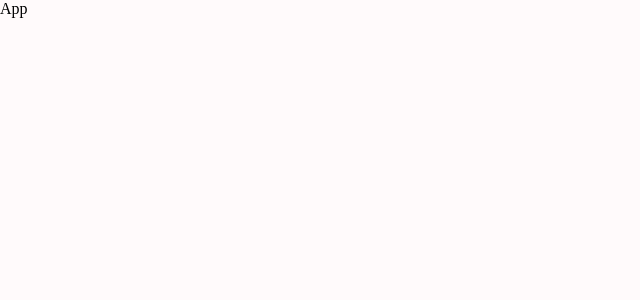
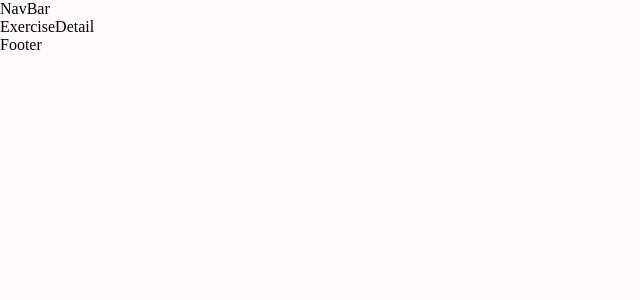
Before and after one commit to JarnoRyhanen/fitness_exersice, a React (Create React App) app: page /exercise/1 in a window 1280 px wide. Shown: the top 300 px of the page, without its empty margins (0-640 px from the left). Built offline with nearby package versions, Linux system fonts and the light colour scheme.

Commit message:
Created layouts for the ui components and pages

```diff
--- a/public/index.html
+++ b/public/index.html
@@ -24,7 +24,7 @@
       work correctly both with client-side routing and a non-root public URL.
       Learn how to configure a non-root public URL by running `npm run build`.
     -->
-    <title>React App</title>
+    <title>GymHub</title>
   </head>
   <body>
     <noscript>You need to enable JavaScript to run this app.</noscript>
--- a/src/App.js
+++ b/src/App.js
@@ -1,12 +1,24 @@
 import React from 'react';
+import { Route, Routes } from 'react-router-dom';
+import { Box } from '@mui/material';
 
 import "./App.css";
 
+import ExerciseDetail from './pages/ExerciseDetail';
+import Home from './pages/Home';
+import Navbar from './components/Navbar';
+import Footer from './components/Footer';
+
 const App = () => {
-  return (
-    <div>
-      App
-    </div>
+    return (
+        <Box width="400px" sx={{ width: { xl: "1488px" } }} m="auto">
+            <Navbar />
+            <Routes>
+                <Route path="/" element={<Home />} />
+                <Route path="/exercise/:id" element={<ExerciseDetail />} />
+            </Routes>
+            <Footer />
+        </Box>
   )
 }
 
--- /dev/null
+++ b/src/components/Footer.js
@@ -0,0 +1,11 @@
+import React from 'react'
+
+const Footer = () => {
+  return (
+    <div>
+      Footer
+    </div>
+  )
+}
+
+export default Footer;
--- /dev/null
+++ b/src/components/Navbar.js
@@ -0,0 +1,11 @@
+import React from 'react'
+
+const Navbar = () => {
+  return (
+    <div>
+      NavBar
+    </div>
+  )
+}
+
+export default Navbar;
--- a/src/index.js
+++ b/src/index.js
@@ -1,8 +1,13 @@
 import React from "react";
 import ReactDOM from "react-dom";
+import { BrowserRouter } from "react-router-dom";
 
 import App from "./App";
 
 const root = ReactDOM.createRoot(document.getElementById("root"));
 
-root.render( <App />)
+root.render(
+    <BrowserRouter>
+        <App />
+    </BrowserRouter>
+);
--- /dev/null
+++ b/src/pages/ExerciseDetail.js
@@ -0,0 +1,11 @@
+import React from 'react'
+
+const ExerciseDetail = () => {
+  return (
+    <div>
+      ExerciseDetail
+    </div>
+  )
+}
+
+export default ExerciseDetail;
--- /dev/null
+++ b/src/pages/Home.js
@@ -0,0 +1,11 @@
+import React from 'react'
+
+const Home = () => {
+  return (
+    <div>
+      Home
+    </div>
+  )
+}
+
+export default Home;
```
